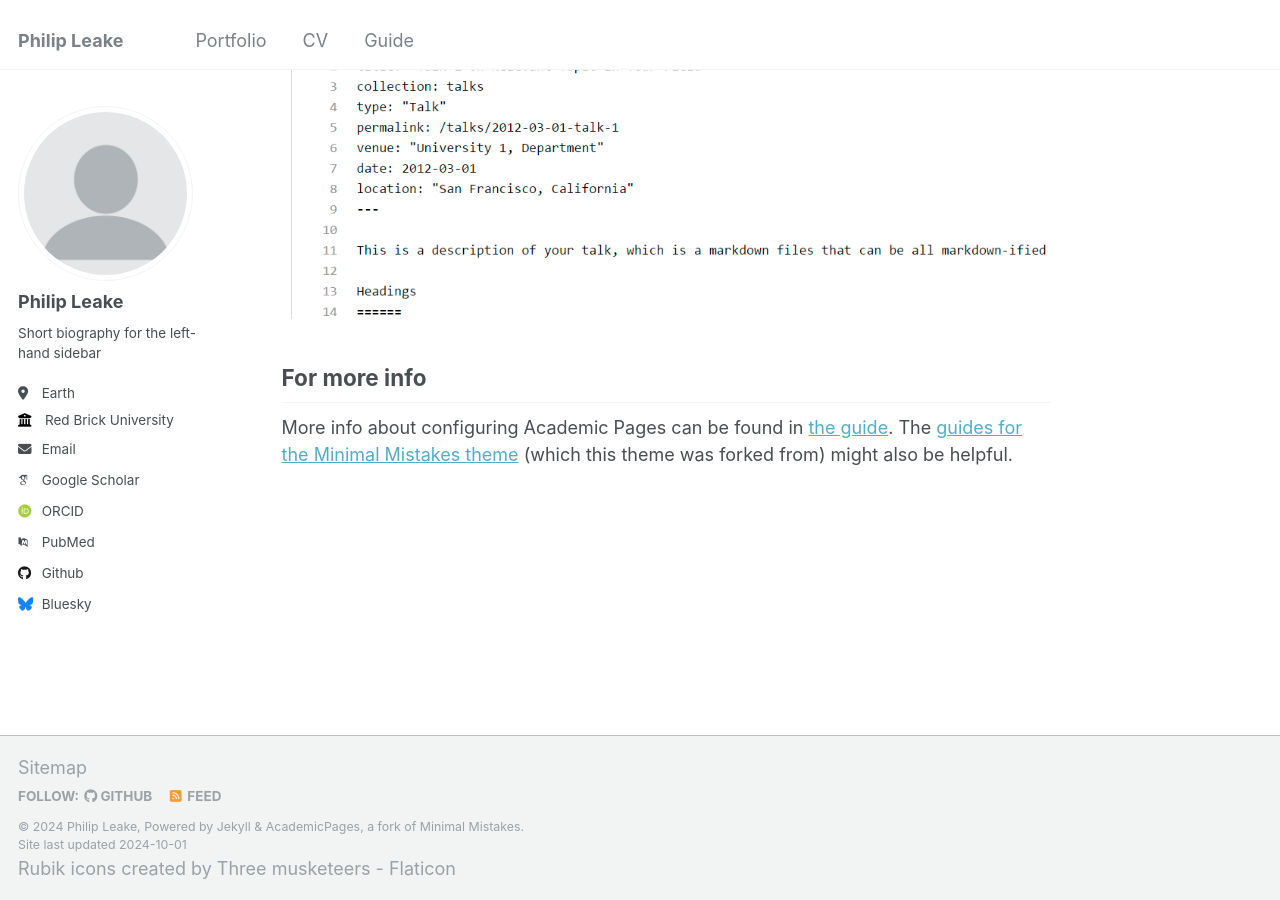
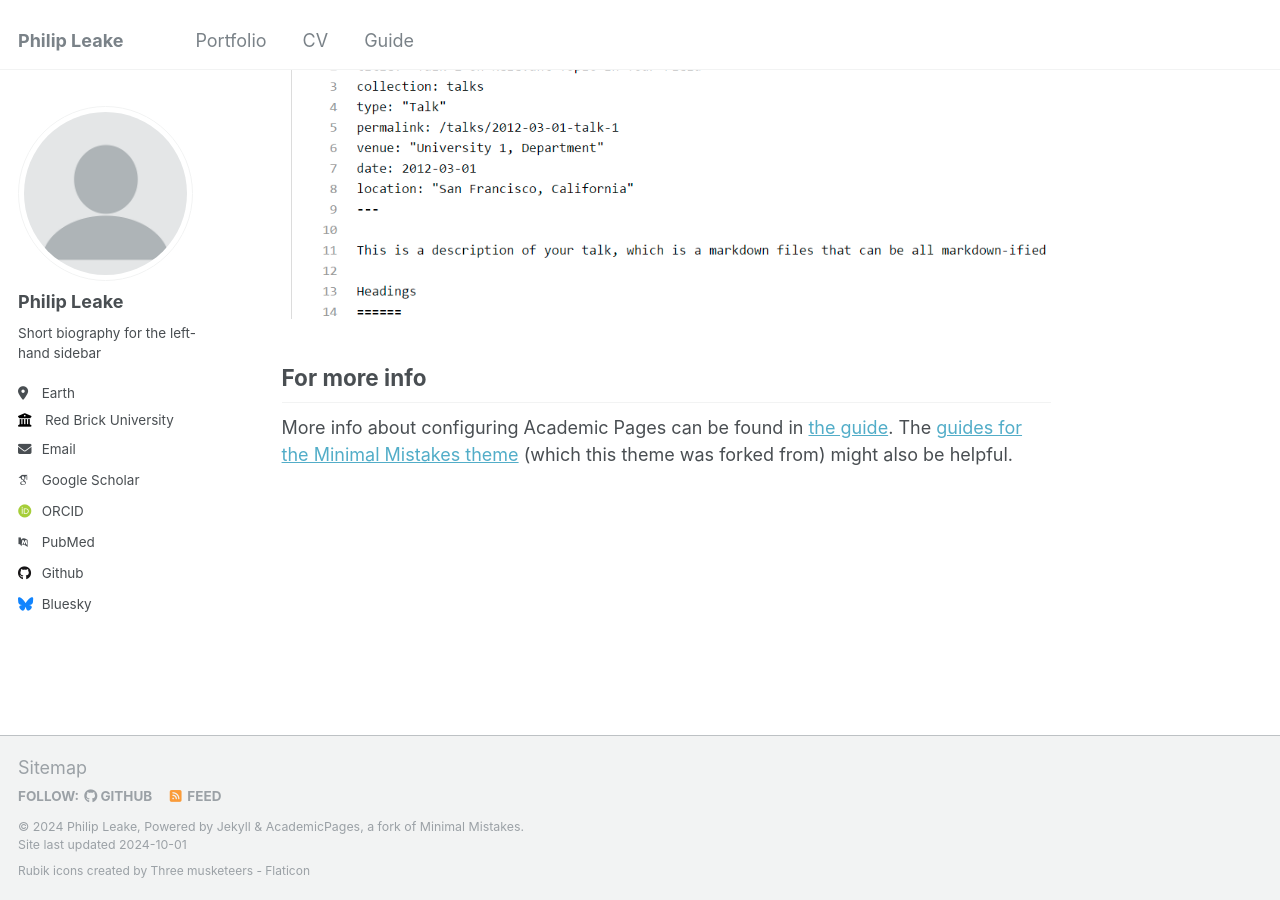
Before and after one commit to philipleake/philipleake.github.io, a Jekyll site: the page built from _pages/about.md, in a window 1280 px wide and 900 px high, scrolled down 2670 px. Built offline with Jekyll 4.4.1, drawn with Linux system fonts in a browser that asks for light colours; some web fonts are replaced.

Commit message:
Update footer.html

```diff
--- a/_includes/footer.html
+++ b/_includes/footer.html
@@ -23,4 +23,4 @@
   &copy; {{ site.time | date: '%Y' }} {{ site.name | default: site.title }}, {{ site.data.ui-text[site.locale].powered_by | default: "Powered by" }} <a href="http://jekyllrb.com" rel="nofollow">Jekyll</a> &amp; <a href="https://github.com/academicpages/academicpages.github.io">AcademicPages</a>, a fork of <a href="https://mademistakes.com/work/minimal-mistakes-jekyll-theme/" rel="nofollow">Minimal Mistakes</a>.<br />
   Site last updated {{ "now" | date: '%Y-%m-%d' %}}
 </div>
-<a href="https://www.flaticon.com/free-icons/rubik" title="Rubik icons">Rubik icons created by Three musketeers - Flaticon</a>
+<a href="https://www.flaticon.com/free-icons/rubik" style="font-size: 12px;" title="Rubik icons">Rubik icons created by Three musketeers - Flaticon</a>
```
